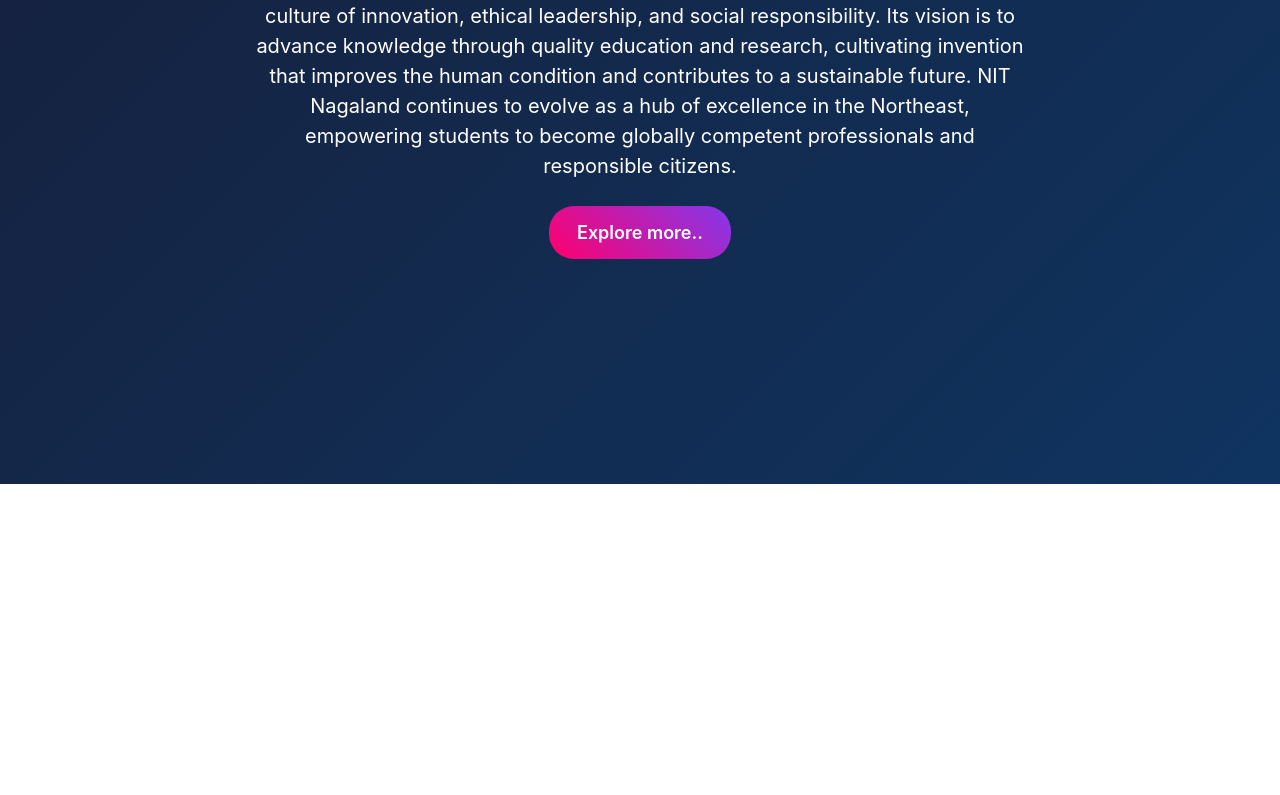
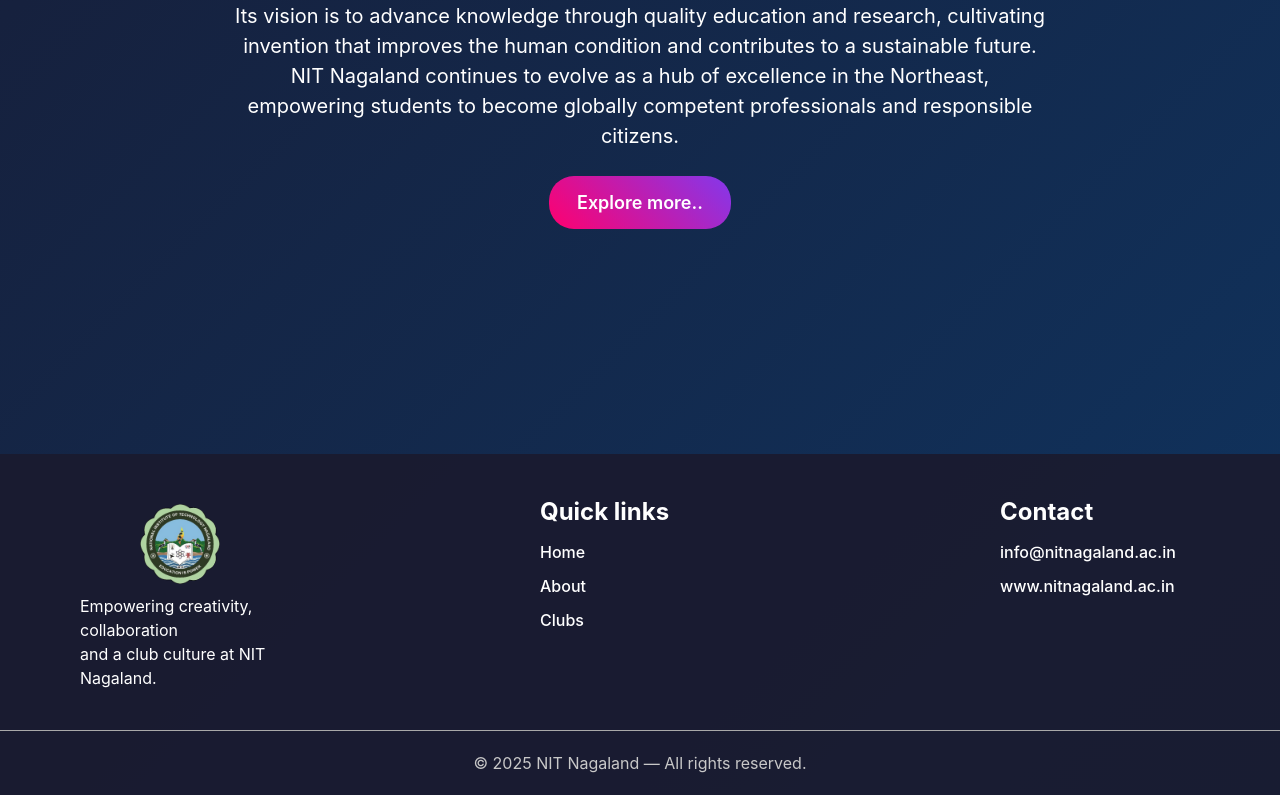
Before and after one commit to Jeet-dhali/student-portal, a React (Vite) app: page / in a window 1280 px wide. Shown: the part 2030-2825 px from the top of the page. Before the commit the page ends 2514 px from the top, so only its background shows below. Built offline with nearby package versions, Linux system fonts and the light colour scheme.

Commit message:
added footer

```diff
--- a/src/App.css
+++ b/src/App.css
@@ -7,120 +7,13 @@
 body {
   font-family: -apple-system, BlinkMacSystemFont, 'Segoe UI', Roboto, sans-serif;
   background: linear-gradient(135deg, #1a1a2e 0%, #16213e 50%, #0f3460 100%);
-  display: flex;
-  justify-content: center;
-  align-items: center;
-  color: white;
-  height: 100%;
-  min-height: 100vh;
 }
 
-.content {
+.copyright {
   display: flex;
-  flex-direction: column;
-  text-align: center;
-  margin-top: 250px;
+  align-items: center;
+  justify-content: center;
+  padding: 20px;
+  background: rgba(26, 26, 46, 0.9);
+  color: rgb(200, 200, 200);
 }
-
-.welcome-text {
-  font-size: 48px;
-  font-weight: 350;
-  margin-bottom: 10px;
-  background: linear-gradient(45deg, #8338ec, #3a86ff, #06ffa5);
-  -webkit-background-clip: text;
-  background-clip: text;
-  -webkit-text-fill-color: transparent;
-  text-align: center;
-}
-
-.main-title {
-  font-size: 90px;
-  font-weight: bold;
-  margin-bottom: 20px;
-  background: linear-gradient(45deg, #3a86ff, #8338ec, #ff006e, #ffbe0b, #06ffa5);
-  background-size: 300% 300%;
-  -webkit-background-clip: text;
-  background-clip: text;
-  -webkit-text-fill-color: transparent;
-  line-height: 1.1;
-  text-transform: uppercase;
-  letter-spacing: 5px;
-  text-align: center;
-}
-
-.subtitle {
-  font-size: 48px;
-  color: #ff6b35;
-  font-weight: 300;
-  letter-spacing: 3px;
-  text-transform: uppercase;
-  text-align: center;
-}
-
-.explore {
-  margin-top: 250px;
-}
-
-.explore h2 {
-  font-size: 48;
-  margin-bottom: 20px;
-}
-
-.explore-btn {
-  margin-top: 25px;
-  padding: 16px 28px;
-  border: none;
-  border-radius: 25px;
-  cursor: pointer;
-  font-weight: 600;
-  text-decoration: none;
-  display: inline-block;
-  transition: all 0.3s ease;
-  font-size: 18px;
-  background: linear-gradient(45deg, #ff006e, #8338ec);
-  color: white;
-}
-
-.explore-btn:hover {
-    transform: translateY(-2px);
-    box-shadow: 0 8px 25px rgba(0, 0, 0, 0.3);
-    background: linear-gradient(45deg, #8338ec, #ff006e);
-    color: white;
-}
-
-.video-container {
-  width: 60vw;
-  max-width: 1200px;
-  height: 70vh;
-  margin: 0 auto;
-  display: flex;
-  justify-content: center;
-  align-items: center;
-}
-
-.video-container iframe {
-  width: 100%;
-  height: 100%;
-  border-radius: 10px;
-}
-
-.about {
-  margin-top: 250px;
-  text-align: center;
-  margin-bottom: 225px;
-}
-
-.about h2 {
-  font-size: 28px;
-  margin-bottom: 20px;
-  background: linear-gradient(45deg, #8338ec, #3a86ff, #06ffa5);
-  -webkit-background-clip: text;
-  background-clip: text;
-  -webkit-text-fill-color: transparent;
-}
-
-.about p {
-  font-size: 20px;
-  padding-left: 250px;
-  padding-right: 250px;
-}
--- a/src/App.jsx
+++ b/src/App.jsx
@@ -1,4 +1,6 @@
 import {Navbar} from './components/header.jsx'
+import { Footer } from './components/footer.jsx'
+import { MainBody } from './components/main-body.jsx'
 import './App.css'
 
 function App() {
@@ -8,45 +10,9 @@
       <div className='header'>
         <Navbar />
       </div>
-        <div className='content'>
-          <div className='title-text'>
-            <h3 className='welcome-text'>Welcome to</h3>
-            <h1 className='main-title'>NIT Nagaland</h1>
-            <h2 className='subtitle'>Student Council</h2>
-          </div>
-
-
-
-        <div className='explore'>
-          <h2>Explore NIT Nagaland</h2>
-          <div className="video-container">
-            <iframe
-              width="560"
-              height="315"
-              src="https://www.youtube.com/embed/dAVd5ImwvDs"
-              title="YouTube video player"
-              frameborder="0"
-              allow="accelerometer; autoplay; clipboard-write; encrypted-media; gyroscope; picture-in-picture"
-              allowfullscreen>
-            </iframe>
-          </div>
-        </div>
-
-        <div className='about'>
-          <h2>About NIT Nagaland</h2>
-          <p>Established in 2010 under the mentorship of NIT Silchar, NIT Nagaland is an Institute of National Importance located in Chumukedima. The campus, set amidst serene hills, became operational in 2012 and spans over 290 acres.
-
-          NIT Nagaland is one of the 31 NITs designated as Institutes of National Importance.  It is fully funded by the Ministry of Education and governed by the NIT Nagaland Society.
-
-          The institute currently offers undergraduate programs in six engineering disciplines including Computer Science, Electrical & Electronics, Electronics & Communication, Civil, Mechanical, and Electronics & Instrumentation Engineering. It also offers postgraduate programs in Power Systems, VLSI Design, Communication Engineering, Computer Science, and Physics, along with integrated M.Sc. and PhD programs across departments.
-
-          NIT Nagaland fosters a culture of innovation, ethical leadership, and social responsibility. Its vision is to advance knowledge through quality education and research, cultivating invention that improves the human condition and contributes to a sustainable future.
-
-          NIT Nagaland continues to evolve as a hub of excellence in the Northeast, empowering students to become globally competent professionals and responsible citizens.</p>
-
-          <button className='explore-btn'>Explore more..</button>
-        </div>
-      </div>
+      <MainBody />
+      <Footer />
+      <div className='copyright'><p>© 2025 NIT Nagaland — All rights reserved.</p></div>
     </>
   )
 }
--- a/src/components/footer.css
+++ b/src/components/footer.css
@@ -0,0 +1,50 @@
+.footer {
+    display: flex;
+    align-items: flex-start;
+    flex-direction: row;
+    gap: 60px;
+    padding: 40px 0;
+    background: rgba(26, 26, 46, 0.9);
+    border-bottom: 1px solid rgb(169, 169, 169);
+}
+
+.footer .left-section,
+.footer .mid-section,
+.footer .right-section {
+    display: flex;
+    flex-direction: column;
+    min-width: 200px;
+}
+
+.footer .left-section {
+    margin-left: 100px;
+    margin-right: 100px;
+    align-items: center;
+}
+
+.footer .left-section .logo img {
+    width: 100px;
+    height: 100px;
+}
+
+.footer .mid-section {
+    margin-left: 100px;
+    margin-right: 100px;
+    gap: 10px;
+    align-items: flex-start;
+}
+
+.footer .right-section {
+    margin-left: 100px;
+    margin-right: 100px;
+    gap: 10px;
+    align-items: flex-start;
+}
+
+.links {
+    color: white;
+}
+
+.links:hover {
+    color: aqua;
+}
--- a/src/components/footer.jsx
+++ b/src/components/footer.jsx
@@ -0,0 +1,25 @@
+import '../components/footer.css'
+
+export function Footer() {
+    return (
+        <>
+            <div className="footer">
+                <div className="left-section">
+                    <div className="logo"><img src="NITNLOGO-Photoroom.png"></img></div>
+                    <p>Empowering creativity, collaboration <br /> and a club culture at NIT Nagaland.</p>
+                </div>
+                <div className="mid-section">
+                    <h2>Quick links</h2>
+                    <a href="#" className='links'>Home</a>
+                    <a href="#" className='links'>About</a>
+                    <a href="#" className='links'>Clubs</a>
+                </div>
+                <div className="right-section">
+                    <h2>Contact</h2>
+                    <a href="#" className='links'>info@nitnagaland.ac.in</a>
+                    <a href="#" className='links'>www.nitnagaland.ac.in</a>
+                </div>
+            </div>
+        </>
+    )
+}
--- a/src/components/main-body.css
+++ b/src/components/main-body.css
@@ -1,36 +1,39 @@
-.main {
+body {
   display: flex;
+  justify-content: center;
   align-items: center;
-    justify-content: center;
+  color: white;
+  height: 100%;
+  min-height: 100vh;
+}
+
+.content {
+  display: flex;
   flex-direction: column;
-    margin: 100px auto 0 auto;
-    padding: 50px 20px;
-    position: relative;
   text-align: center;
-    min-height: 60vh;
+  margin-top: 250px;
 }
 
 .welcome-text {
-    font-size: 32px;
-    margin-bottom: 20px;
+  font-size: 48px;
+  font-weight: 350;
+  margin-bottom: 10px;
   background: linear-gradient(45deg, #8338ec, #3a86ff, #06ffa5);
   -webkit-background-clip: text;
   background-clip: text;
   -webkit-text-fill-color: transparent;
-    animation: glow 3s ease-in-out infinite alternate;
   text-align: center;
 }
 
 .main-title {
-    font-size: 100px;
+  font-size: 90px;
   font-weight: bold;
-    margin-bottom: 10px;
+  margin-bottom: 20px;
   background: linear-gradient(45deg, #3a86ff, #8338ec, #ff006e, #ffbe0b, #06ffa5);
   background-size: 300% 300%;
   -webkit-background-clip: text;
   background-clip: text;
   -webkit-text-fill-color: transparent;
-    animation: gradientShift 4s ease infinite;
   line-height: 1.1;
   text-transform: uppercase;
   letter-spacing: 5px;
@@ -45,3 +48,71 @@
   text-transform: uppercase;
   text-align: center;
 }
+
+.explore {
+  margin-top: 250px;
+}
+
+.explore h2 {
+  font-size: 48;
+  margin-bottom: 20px;
+}
+
+.explore-btn {
+  margin-top: 25px;
+  padding: 16px 28px;
+  border: none;
+  border-radius: 25px;
+  cursor: pointer;
+  font-weight: 600;
+  text-decoration: none;
+  display: inline-block;
+  transition: all 0.3s ease;
+  font-size: 18px;
+  background: linear-gradient(45deg, #ff006e, #8338ec);
+  color: white;
+}
+
+.explore-btn:hover {
+    transform: translateY(-2px);
+    box-shadow: 0 8px 25px rgba(0, 0, 0, 0.3);
+    background: linear-gradient(45deg, #8338ec, #ff006e);
+    color: white;
+}
+
+.video-container {
+  width: 60vw;
+  max-width: 1200px;
+  height: 70vh;
+  margin: 0 auto;
+  display: flex;
+  justify-content: center;
+  align-items: center;
+}
+
+.video-container iframe {
+  width: 100%;
+  height: 100%;
+  border-radius: 10px;
+}
+
+.about {
+  margin-top: 250px;
+  text-align: center;
+  margin-bottom: 225px;
+}
+
+.about h2 {
+  font-size: 28px;
+  margin-bottom: 20px;
+  background: linear-gradient(45deg, #8338ec, #3a86ff, #06ffa5);
+  -webkit-background-clip: text;
+  background-clip: text;
+  -webkit-text-fill-color: transparent;
+}
+
+.about p {
+  font-size: 20px;
+  padding-left: 250px;
+  padding-right: 250px;
+}
--- a/src/components/main-body.jsx
+++ b/src/components/main-body.jsx
@@ -4,11 +4,45 @@
 
     return (
         <>
-            <div className='main'>
-                <h2 className="welcome-text">Welcome To</h2>
-                <h1 className="main-title">NIT Nagaland</h1>
-                <h3 className="subtitle">Student Club</h3>
-            </div>
+            <div className='content'>
+                <div className='title-text'>
+                    <h3 className='welcome-text'>Welcome to</h3>
+                    <h1 className='main-title'>NIT Nagaland</h1>
+                    <h2 className='subtitle'>Student Council</h2>
+                </div>
+
+
+
+                <div className='explore'>
+                <h2>Explore NIT Nagaland</h2>
+                <div className="video-container">
+                    <iframe
+                    width="560"
+                    height="315"
+                    src="https://www.youtube.com/embed/dAVd5ImwvDs"
+                    title="YouTube video player"
+                    frameborder="0"
+                    allow="accelerometer; autoplay; clipboard-write; encrypted-media; gyroscope; picture-in-picture"
+                    allowfullscreen>
+                    </iframe>
+                </div>
+                </div>
+
+                <div className='about'>
+                    <h2>About NIT Nagaland</h2>
+                    <p>Established in 2010 under the mentorship of NIT Silchar, NIT Nagaland is an Institute of National Importance located in Chumukedima. The campus, set amidst serene hills, became operational in 2012 and spans over 290 acres.
+
+                    NIT Nagaland is one of the 31 NITs designated as Institutes of National Importance.  It is fully funded by the Ministry of Education and governed by the NIT Nagaland Society.
+
+                    The institute currently offers undergraduate programs in six engineering disciplines including Computer Science, Electrical & Electronics, Electronics & Communication, Civil, Mechanical, and Electronics & Instrumentation Engineering. It also offers postgraduate programs in Power Systems, VLSI Design, Communication Engineering, Computer Science, and Physics, along with integrated M.Sc. and PhD programs across departments.
+
+                    NIT Nagaland fosters a culture of innovation, ethical leadership, and social responsibility. Its vision is to advance knowledge through quality education and research, cultivating invention that improves the human condition and contributes to a sustainable future.
+
+                    NIT Nagaland continues to evolve as a hub of excellence in the Northeast, empowering students to become globally competent professionals and responsible citizens.</p>
+
+                    <button className='explore-btn'>Explore more..</button>
+                </div>
+      </div>
         </>
     )
 
```
Also changed, not shown: src/components/header.jsx (line endings or trailing spaces). Lines whose indentation alone changed are shown as unchanged.
